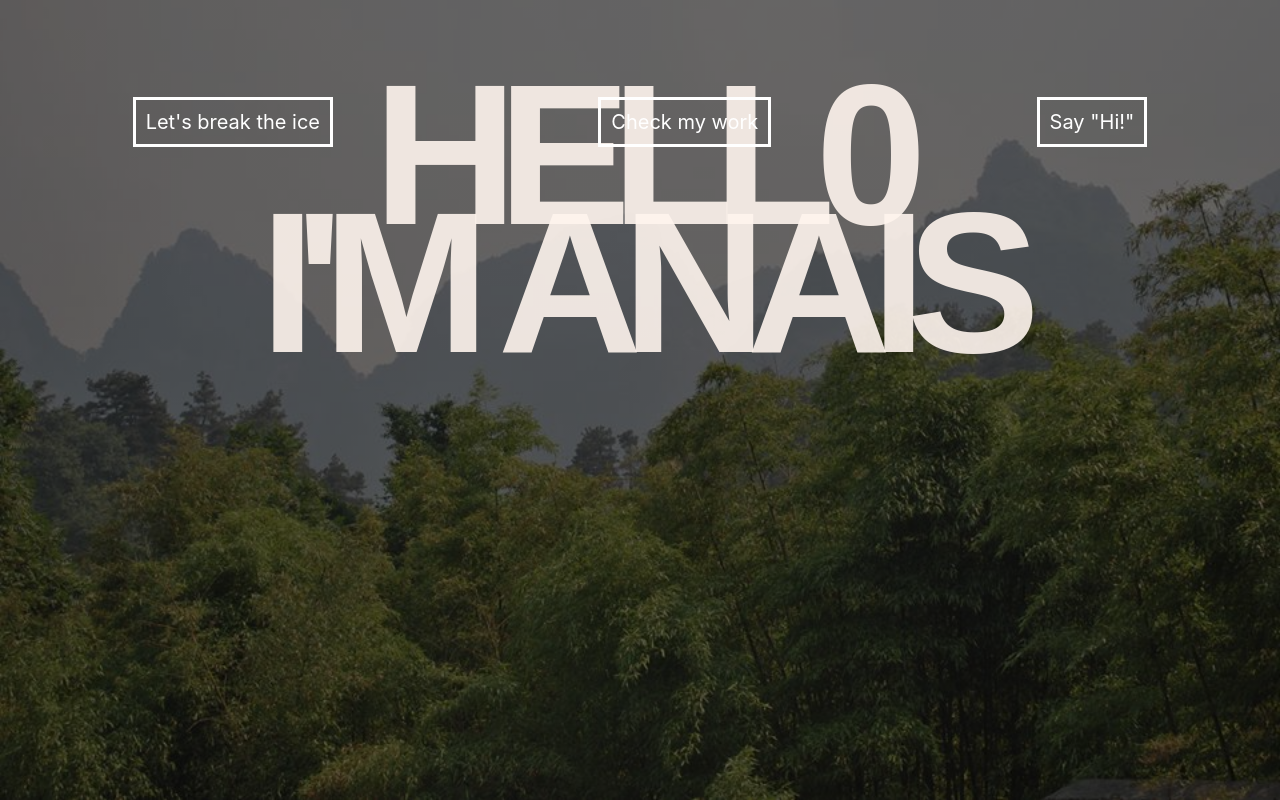
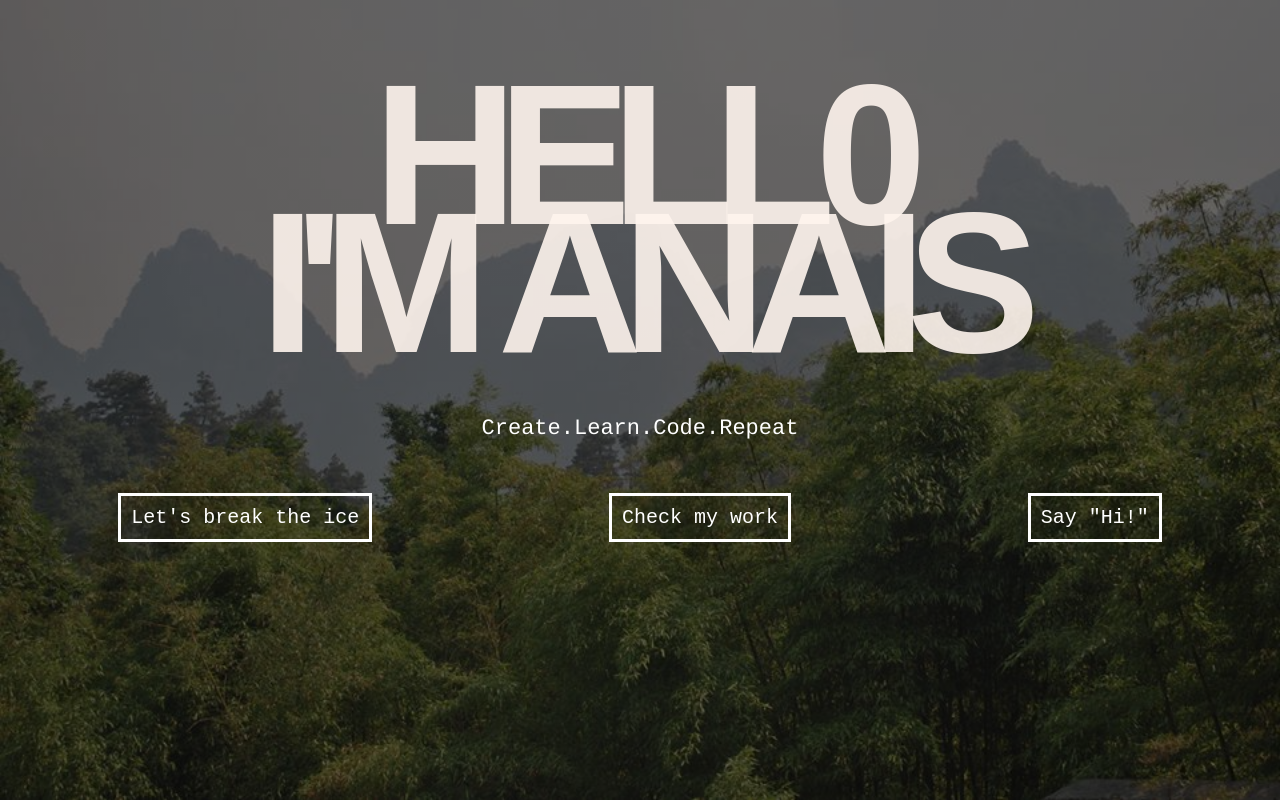
Before and after one commit to AnaisLT/portfolio, a React (Create React App) app: page / in a window 1280 px wide. Built offline with nearby package versions, Linux system fonts and the light colour scheme.

Commit message:
Fixed the layout with flex.

```diff
--- a/src/Components/About.css
+++ b/src/Components/About.css
@@ -9,7 +9,5 @@ img {
 }
 
 .portfoliopic {
-    height: 150p;
-    width: 100px;
-    border-radius: 60px;
+    border-radius: 100px;
 }
--- a/src/Components/HomePage.css
+++ b/src/Components/HomePage.css
@@ -1,4 +1,4 @@
- #content {
+ #main-container {
     font-family: monospace;
     width: 100%;
     background-image: linear-gradient(rgba(0,0,0,0.6), rgba(0,0,0, 0.6)),
@@ -8,30 +8,22 @@
     height: 100vh;
     position: absolute;
     top:0;
+
   }
 
-  p {
-    margin-left: 30px;
-    margin-bottom: -10px;
-    font-size: 20px;
-  }
 
-  #links a {
+#links a {
     color: white;
     border: white solid;
     text-decoration: none;
     padding: 10px;
     cursor: pointer;
-    position: relative;
-    bottom: 50;
   }
 
   #links {
     display: flex;
     justify-content: space-around;
     font-size: 20px;
-    /* margin-top: 30px;
-    margin-right: 60px; */
   }
 
   #name {
--- a/src/Components/HomePage.js
+++ b/src/Components/HomePage.js
@@ -12,7 +12,8 @@ class Home extends Component {
   render() {
     return (
       <>
-        <div id='content'>
+        <div id='main-container'>
+          <div id='container1'>
             <div id='name'>
               <span class='logo'>
                 <span id="h" class='letter'>H</span>
@@ -34,9 +35,9 @@ class Home extends Component {
             </div>
           </div>
           <div>
-          <p>I love making ideas come to life through coding.</p>
+            <p>Create.Learn.Code.Repeat</p>
           </div>
-        <div>
+          <div id='container2'>
             <div id='links'>
               <Link to='/about'>
                 Let's break the ice
@@ -49,6 +50,7 @@ class Home extends Component {
             </Link>
             </div>
           </div>
+        </div >
       </>
     );
   }
```
Lines whose indentation alone changed are shown as unchanged.
